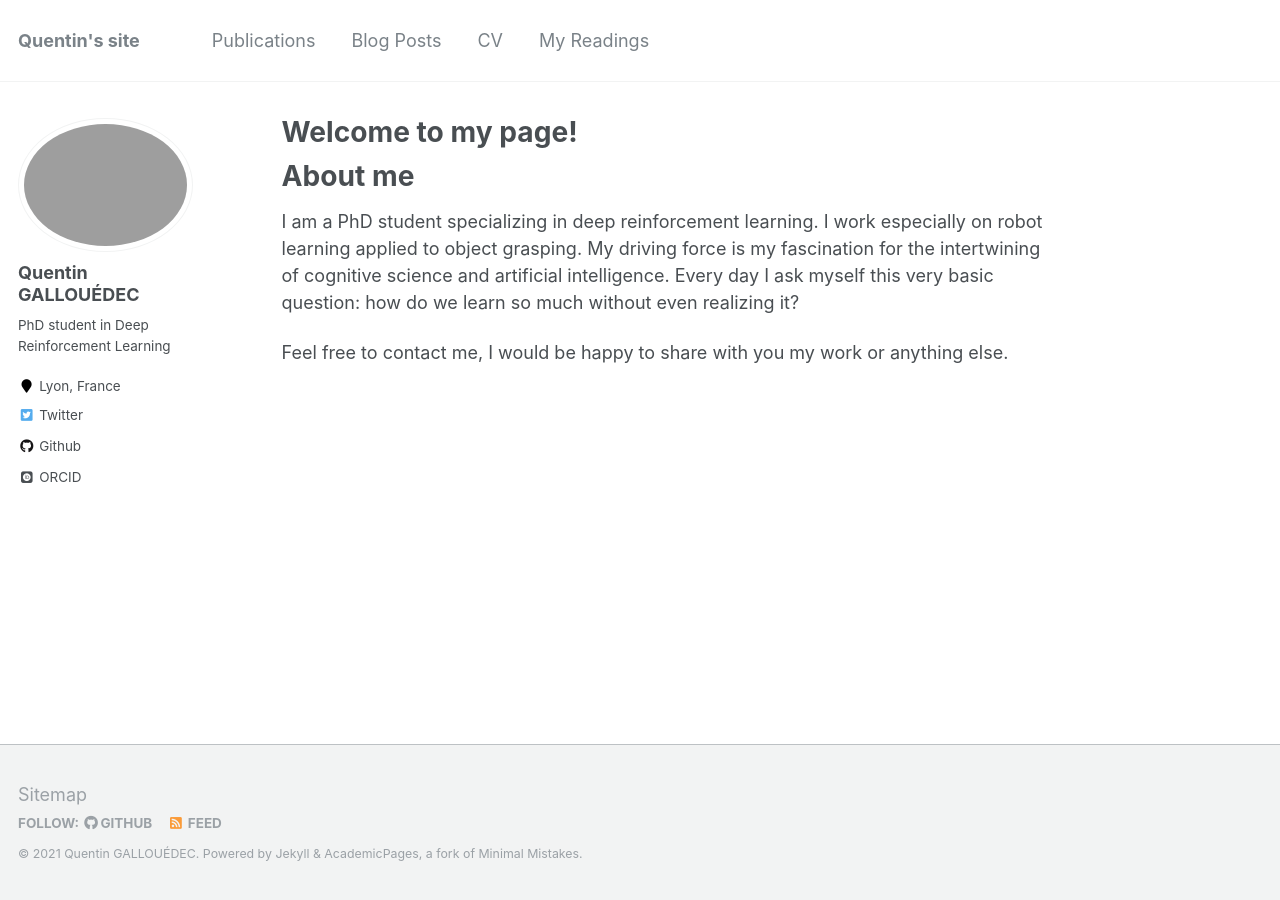
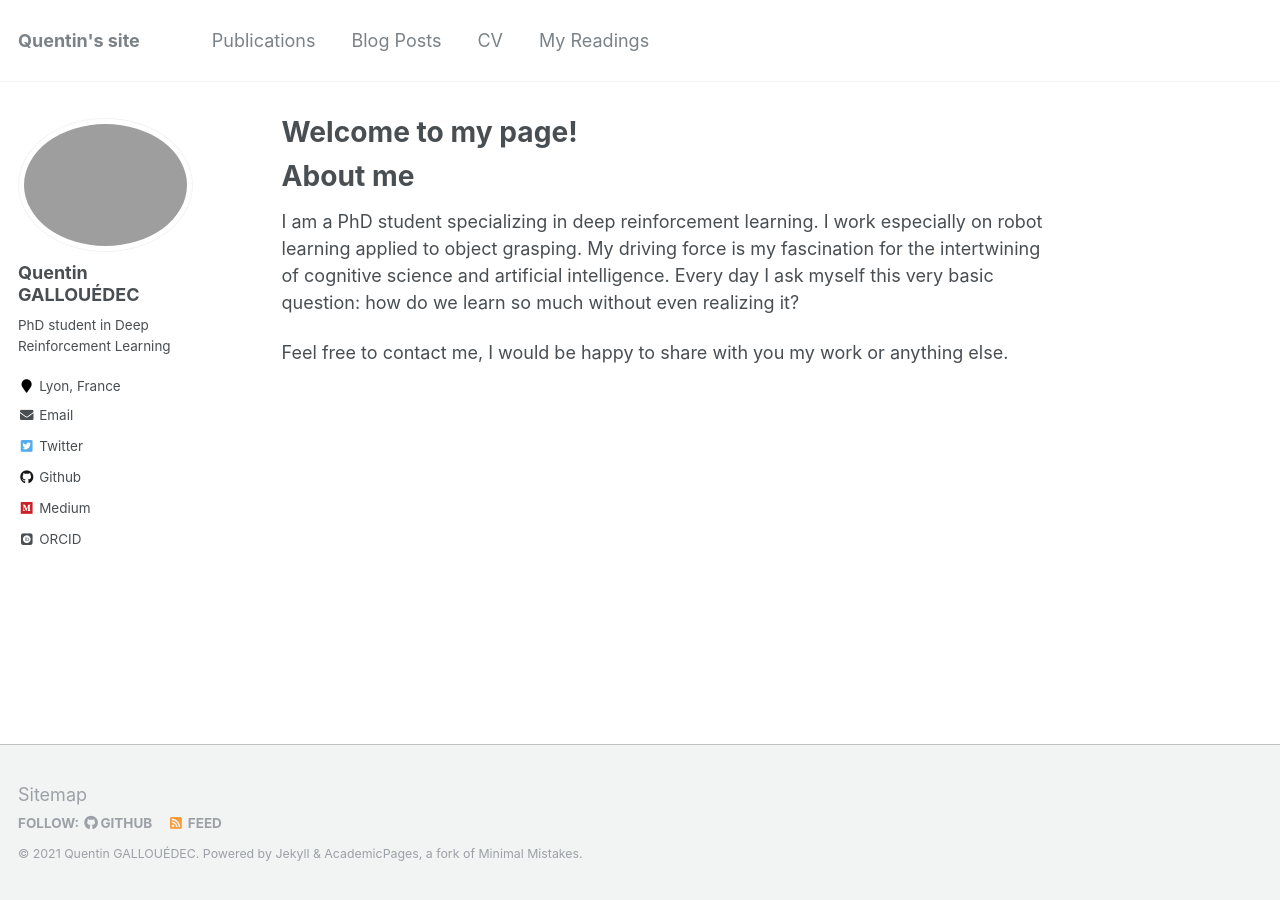
Before and after one commit to qgallouedec/qgallouedec.github.io, a Jekyll site: the page built from _pages/about.md, in a window 1280 px wide. Built offline with Jekyll 4.4.1, drawn with Linux system fonts in a browser that asks for light colours; some web fonts are replaced.

Commit message:
try to add medium

```diff
--- a/_config.yml
+++ b/_config.yml
@@ -87,7 +87,7 @@ author:
   employer         :
   pubmed           :
   googlescholar    : #"http://yourfullgooglescholarurl.com"
-  email            :
+  email            : "gallouedec.quentin@gmail.com"
   researchgate     :  # example: "https://www.researchgate.net/profile/yourprofile"
   uri              :
   bitbucket        :
@@ -103,6 +103,7 @@ author:
   impactstory      : #"https://profiles.impactstory.org/u/xxxx-xxxx-xxxx-xxxx"
   lastfm           :
   linkedin         :
+  medium           : "qgallouedec"
   orcid            : "http://orcid.org/0000-0003-2947-0295"
   pinterest        :
   soundcloud       :
--- a/_includes/author-profile.html
+++ b/_includes/author-profile.html
@@ -79,6 +79,9 @@
       {% if author.pinterest %}
         <li><a href="https://www.pinterest.com/{{ author.pinterest }}"><i class="fab fa-fw fa-pinterest" aria-hidden="true"></i> Pinterest</a></li>
       {% endif %}
+      {% if author.medium %}
+        <li><a href="https://medium.com/@{{ author.medium }}"><i class="fab fa-fw fa-medium" aria-hidden="true"></i> Medium</a></li>
+      {% endif %}
       {% if author.foursquare %}
         <li><a href="https://foursquare.com/{{ author.foursquare }}"><i class="fab fa-fw fa-foursquare" aria-hidden="true"></i> Foursquare</a></li>
       {% endif %}
--- a/_sass/_utilities.scss
+++ b/_sass/_utilities.scss
@@ -239,6 +239,10 @@ body:hover .visually-hidden button {
     color: $pinterest-color;
   }
 
+  .fa-medium {
+    color: $medium-color;
+  }
+
   .fa-rss,
   .fa-rss-square {
     color: $rss-color;
--- a/_sass/_variables.scss
+++ b/_sass/_variables.scss
@@ -79,6 +79,7 @@ $instagram-color            : #517fa4;
 $lastfm-color               : #d51007;
 $linkedin-color             : #007bb6;
 $pinterest-color            : #cb2027;
+$medium-color               : #cb2027;
 $rss-color                  : #fa9b39;
 $soundcloud-color           : #ff3300;
 $stackoverflow-color        : #fe7a15;
```
Also changed, not shown: 1 other file.
